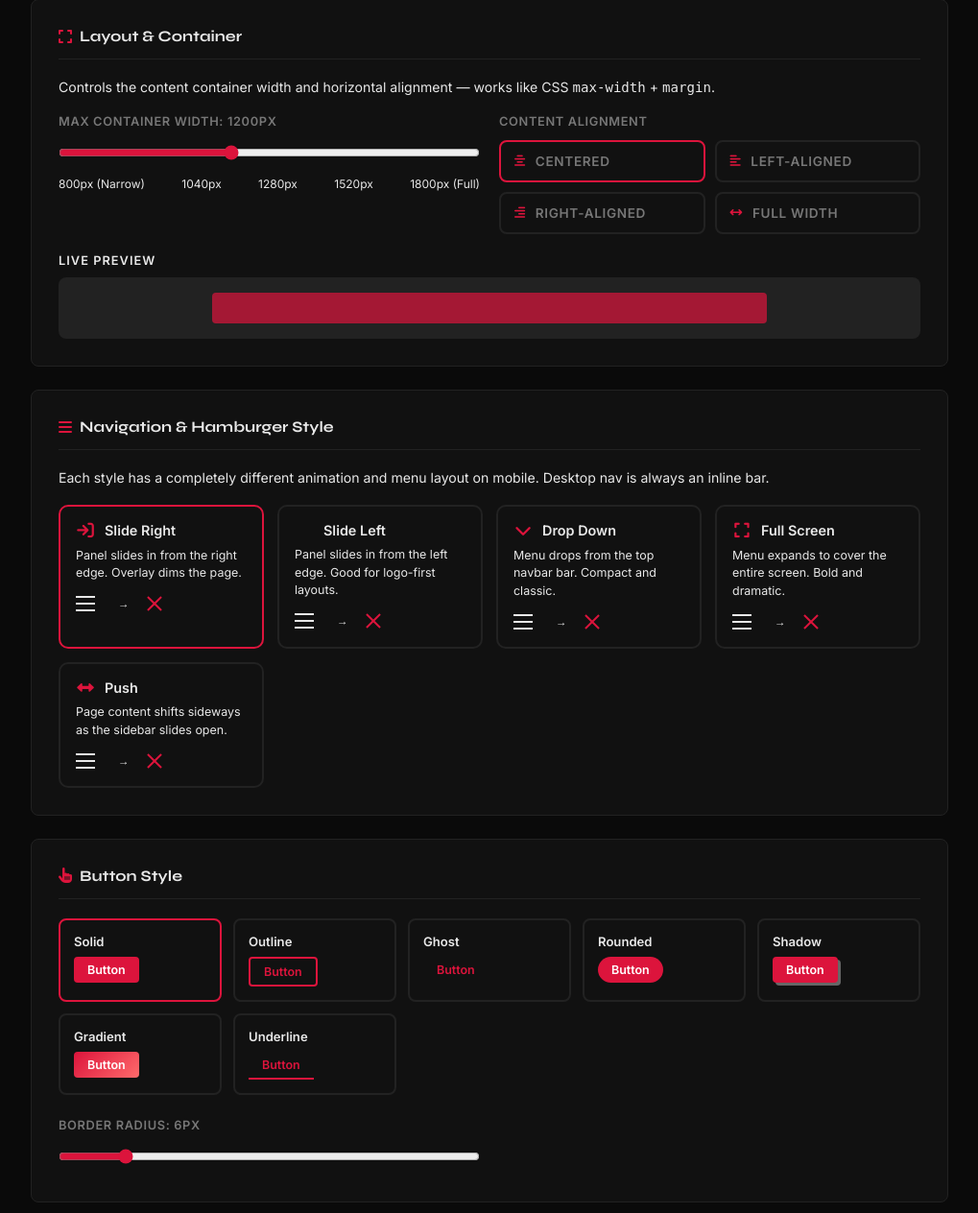
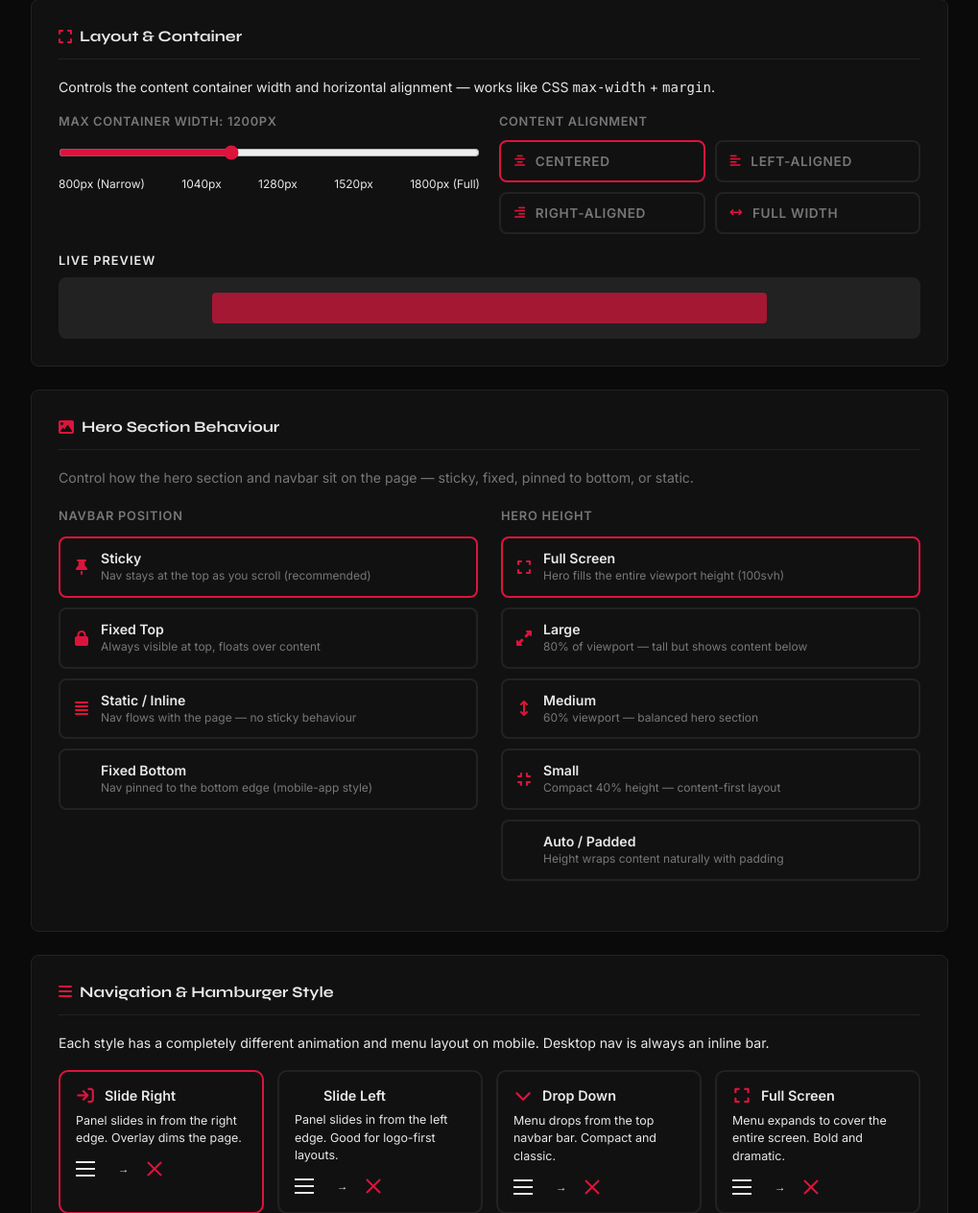
Before and after one commit to workspace4568-glitch/clinton-tech-dev, a Flask app: page /admin/settings in a window 1280 px wide. Shown: the part 2903-4167 px from the top of the page at 96% size, without its empty margins (260-1279 px from the left). Run offline with Flask 3, Linux system fonts and the light colour scheme; the visitor is signed in with stand-in values (Sample User, id 1); data comes from the database, SQL or seed files in the repository; some libraries are stand-ins or nearby versions.

Commit message:
Update settings.html

```diff
--- a/templates/admin/settings.html
+++ b/templates/admin/settings.html
@@ -212,6 +212,71 @@
 </div>
 
 <!-- NAV / HAMBURGER STYLE -->
+
+<!-- HERO POSITION & HEIGHT -->
+<div class="card" id="hero-settings">
+    <div class="card-title"><i class="fa-solid fa-image"></i> Hero Section Behaviour</div>
+    <p style="color:var(--muted); font-size:0.88rem; margin-bottom:24px;">
+        Control how the hero section and navbar sit on the page — sticky, fixed, pinned to bottom, or static.
+    </p>
+
+    <div style="display:grid; grid-template-columns:1fr 1fr; gap:24px; margin-bottom:24px;">
+
+        <!-- Nav/Hero Position -->
+        <div>
+            <label style="display:block; font-size:0.8rem; font-weight:700; text-transform:uppercase; letter-spacing:0.06em; color:var(--muted); margin-bottom:14px;">
+                Navbar Position
+            </label>
+            <div style="display:flex; flex-direction:column; gap:10px;">
+                {% set hpos_opts = [
+                    ('sticky',   'fa-thumbtack',           'Sticky',          'Nav stays at the top as you scroll (recommended)'),
+                    ('fixed',    'fa-lock',                'Fixed Top',        'Always visible at top, floats over content'),
+                    ('relative', 'fa-align-justify',       'Static / Inline',  'Nav flows with the page — no sticky behaviour'),
+                    ('bottom',   'fa-arrow-down-to-line',  'Fixed Bottom',     'Nav pinned to the bottom edge (mobile-app style)'),
+                ] %}
+                {% for val, icon, name, desc in hpos_opts %}
+                <label style="border:2px solid {% if (s.hero_position or 'sticky') == val %}var(--primary){% else %}var(--border){% endif %}; border-radius:8px; padding:12px 14px; cursor:pointer; transition:all 0.15s; display:flex; gap:12px; align-items:center;"
+                    onclick="this.closest('div').querySelectorAll('label').forEach(e=>e.style.borderColor='var(--border)'); this.style.borderColor='var(--primary)';">
+                    <input type="radio" name="hero_position" value="{{ val }}" {% if (s.hero_position or 'sticky') == val %}checked{% endif %} style="display:none;">
+                    <i class="fa-solid {{ icon }}" style="color:var(--primary); width:16px; text-align:center; flex-shrink:0;"></i>
+                    <div>
+                        <div style="font-weight:700; font-size:0.88rem;">{{ name }}</div>
+                        <div style="font-size:0.75rem; color:var(--muted); margin-top:2px; line-height:1.4;">{{ desc }}</div>
+                    </div>
+                </label>
+                {% endfor %}
+            </div>
+        </div>
+
+        <!-- Hero Height -->
+        <div>
+            <label style="display:block; font-size:0.8rem; font-weight:700; text-transform:uppercase; letter-spacing:0.06em; color:var(--muted); margin-bottom:14px;">
+                Hero Height
+            </label>
+            <div style="display:flex; flex-direction:column; gap:10px;">
+                {% set hh_opts = [
+                    ('screen', 'fa-expand',         'Full Screen',   'Hero fills the entire viewport height (100svh)'),
+                    ('large',  'fa-up-right-and-down-left-from-center', 'Large',  '80% of viewport — tall but shows content below'),
+                    ('medium', 'fa-arrows-up-down', 'Medium',        '60% viewport — balanced hero section'),
+                    ('small',  'fa-compress',       'Small',         'Compact 40% height — content-first layout'),
+                    ('auto',   'fa-arrows-minimize','Auto / Padded', 'Height wraps content naturally with padding'),
+                ] %}
+                {% for val, icon, name, desc in hh_opts %}
+                <label style="border:2px solid {% if (s.hero_height or 'screen') == val %}var(--primary){% else %}var(--border){% endif %}; border-radius:8px; padding:12px 14px; cursor:pointer; transition:all 0.15s; display:flex; gap:12px; align-items:center;"
+                    onclick="this.closest('div').querySelectorAll('label').forEach(e=>e.style.borderColor='var(--border)'); this.style.borderColor='var(--primary)';">
+                    <input type="radio" name="hero_height" value="{{ val }}" {% if (s.hero_height or 'screen') == val %}checked{% endif %} style="display:none;">
+                    <i class="fa-solid {{ icon }}" style="color:var(--primary); width:16px; text-align:center; flex-shrink:0;"></i>
+                    <div>
+                        <div style="font-weight:700; font-size:0.88rem;">{{ name }}</div>
+                        <div style="font-size:0.75rem; color:var(--muted); margin-top:2px; line-height:1.4;">{{ desc }}</div>
+                    </div>
+                </label>
+                {% endfor %}
+            </div>
+        </div>
+    </div>
+</div>
+
 <div class="card" id="nav-styles">
     <div class="card-title"><i class="fa-solid fa-bars"></i> Navigation &amp; Hamburger Style</div>
     <p style="color:var(--text-muted); font-size:0.88rem; margin-bottom:20px;">
```
